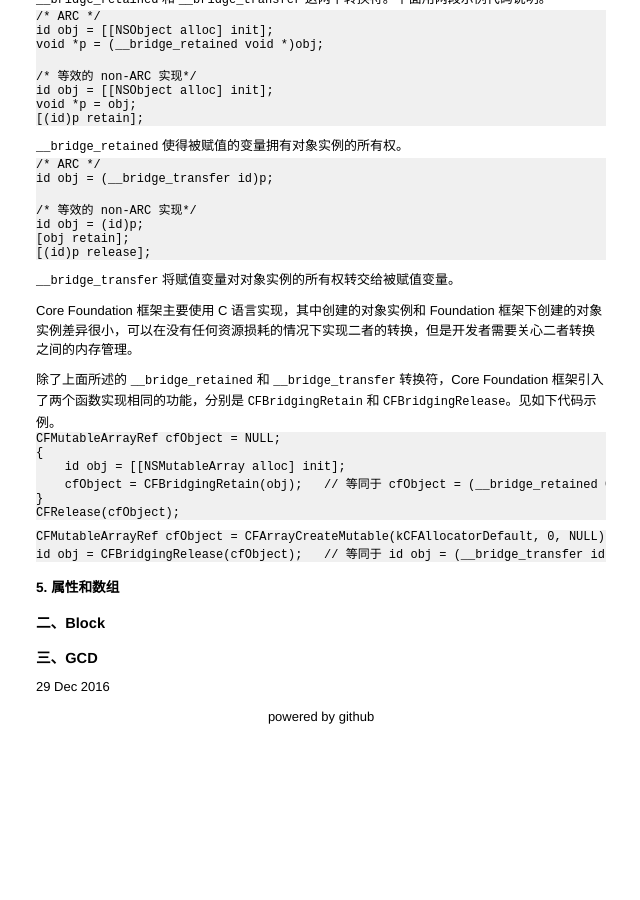
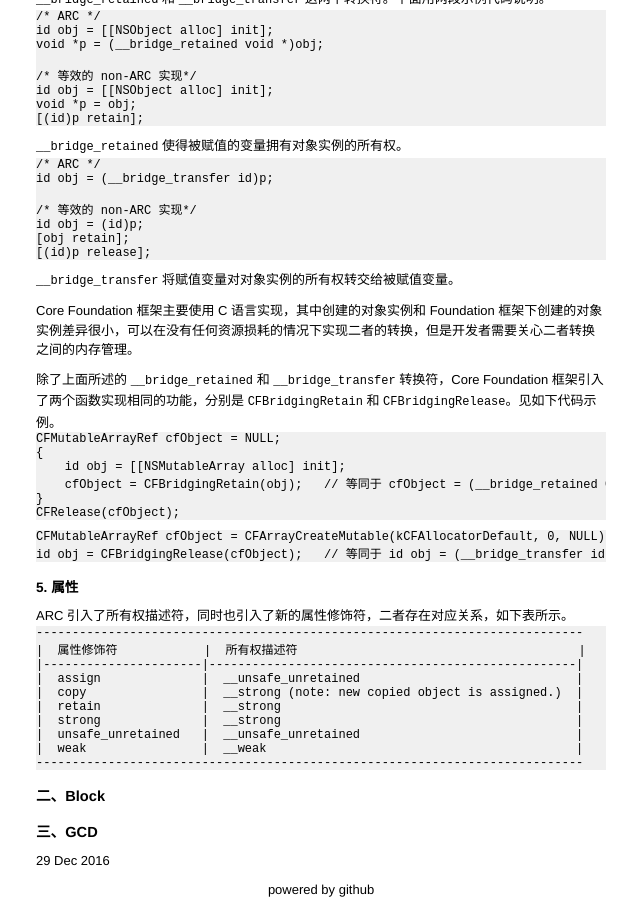
Before and after one commit to rob2468/rob2468.github.io, a Jekyll site: the page built from _posts/2016-12-29-Reading-Notes-Pro-Multithreading-and-Memory-Management-for-iOS-and-OSX-with-ARC-Grand_Central-Dispatch-and-Blocks.md, in a window 1280 px wide and 900 px high, scrolled down 4921 px. Shown: the whole window, without its empty margins (319-959 px from the left). Built offline with Jekyll 4.4.1, drawn with Linux system fonts in a browser that asks for light colours; comment, search, counter and statistics services are not loaded; before the commit the page ends 5647 px from its top, so only the background shows below that.

Commit message:
post "2016-12-29" add property

```diff
--- a/_posts/2016-12-29-Reading-Notes-Pro-Multithreading-and-Memory-Management-for-iOS-and-OSX-with-ARC-Grand_Central-Dispatch-and-Blocks.md
+++ b/_posts/2016-12-29-Reading-Notes-Pro-Multithreading-and-Memory-Management-for-iOS-and-OSX-with-ARC-Grand_Central-Dispatch-and-Blocks.md
@@ -281,7 +281,21 @@ CFRelease(cfObject);
 id obj = CFBridgingRelease(cfObject);   // 等同于 id obj = (__bridge_transfer id)cfObject;
 </code></pre></div>
 
-### 5. 属性和数组
+### 5. 属性
+
+ARC 引入了所有权描述符，同时也引入了新的属性修饰符，二者存在对应关系，如下表所示。
+
+<div class="code"><pre><code>----------------------------------------------------------------------------
+|  属性修饰符            |  所有权描述符                                       |
+|----------------------|---------------------------------------------------|
+|  assign              |  __unsafe_unretained                              |
+|  copy                |  __strong (note: new copied object is assigned.)  |
+|  retain              |  __strong                                         |
+|  strong              |  __strong                                         |
+|  unsafe_unretained   |  __unsafe_unretained                              |
+|  weak                |  __weak                                           |
+----------------------------------------------------------------------------
+</code></pre></div>
 
 ## 二、Block
 
```
